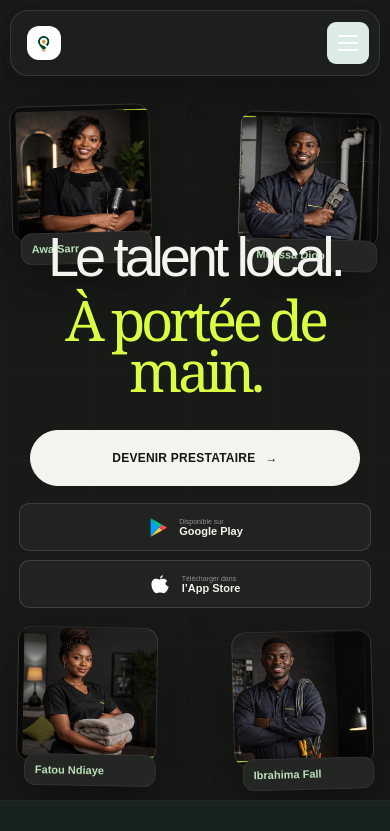
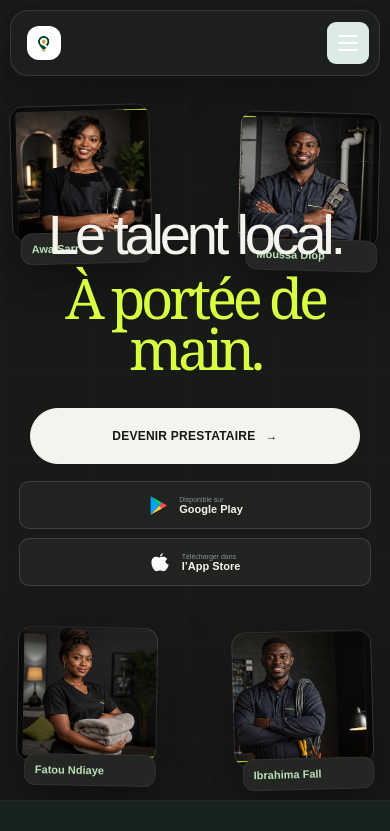
Before and after one commit to abdoulaye150199/samaserviceweb, an Angular app: page / in a window 390 px wide. Shown: the top 831 px of the page. Built offline with nearby package versions, Linux system fonts and the light colour scheme.

Commit message:
lift hero call to action

```diff
--- a/src/app/app.scss
+++ b/src/app/app.scss
@@ -3954,3 +3954,14 @@ footer {
     margin-top: 0;
   }
 }
+
+/* Lift the central hero message while keeping the provider cards in place. */
+.hero-stage .hero-content {
+  transform: translateY(-42px);
+}
+
+@media (max-width: 600px) {
+  .hero-stage .hero-content {
+    transform: translateY(-22px);
+  }
+}
```
